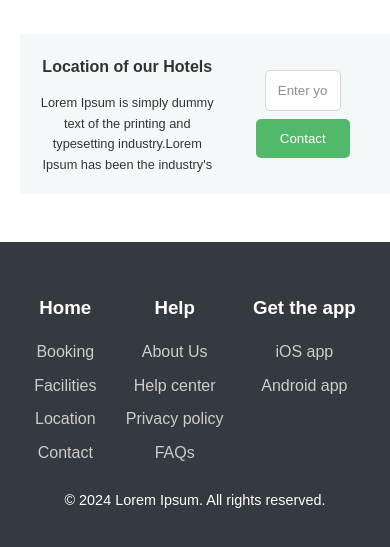
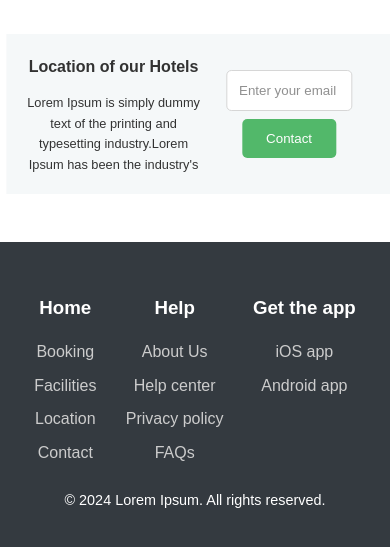
Before and after one commit to Sachin1785/CSI-Task2, a React (Vite) app: page / in a window 390 px wide. Shown: the part 3161-3708 px from the top of the page. Built offline with nearby package versions, Linux system fonts and the light colour scheme.

Commit message:
updated map section

```diff
--- a/src/index.css
+++ b/src/index.css
@@ -520,6 +520,7 @@ footer p {
   .IGiveUp{
     /* display: none; */
     transform: none;
+    transform: translateX(-3.5%);
     width: 100%;
   }
 
@@ -539,7 +540,7 @@ footer p {
     padding: 0.75rem;
     border: 1px solid #ccc;
     border-radius: 5px;
-    width: 50px;
+    width: 100px;
   }
 }
 
```
